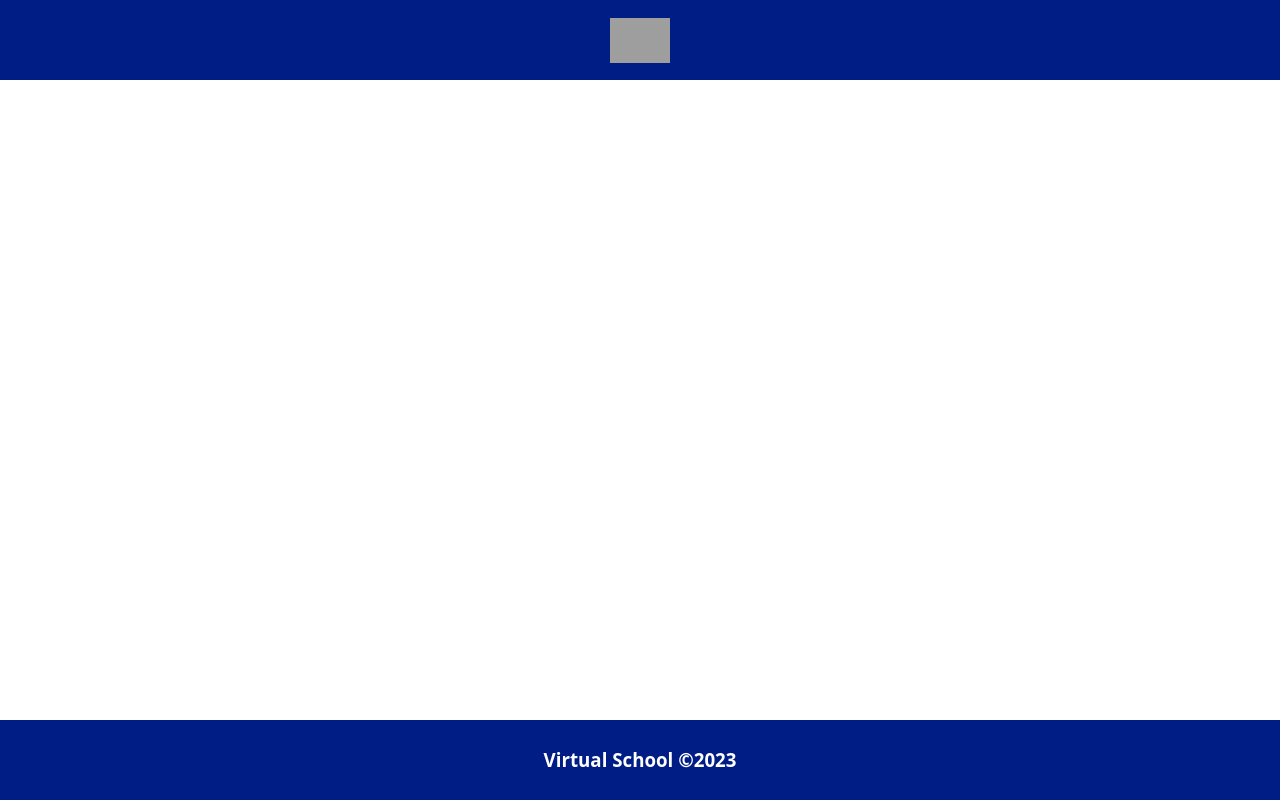
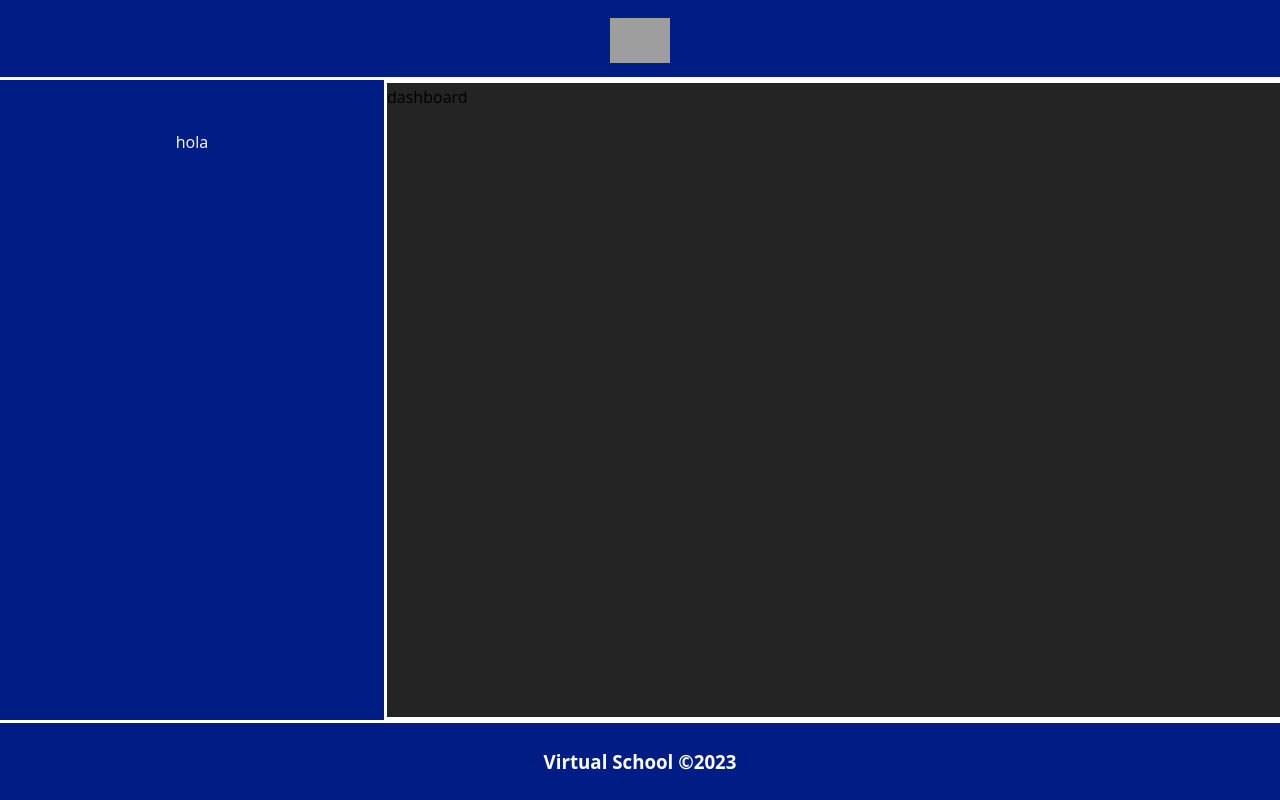
Before and after one commit to 12jaime12/VirtualSchool, a React (Vite) app: page /dashboard in a window 1280 px wide. Built offline with nearby package versions, Linux system fonts and the light colour scheme; grey boxes are pictures that could not be loaded.

Commit message:
avances dia 3

```diff
--- a/src/App.css
+++ b/src/App.css
@@ -18,4 +18,5 @@ main {
   justify-content: center;
   align-items: center;
   min-height: 80vh;
+  background-color: #242424;
 }
--- a/src/components/Footer/Footer.css
+++ b/src/components/Footer/Footer.css
@@ -6,4 +6,5 @@ footer{
     justify-content: center;
     align-items: center;
     color: #fff;
+    border-top: 3px solid white;
 }
--- a/src/components/Header/Header.css
+++ b/src/components/Header/Header.css
@@ -2,6 +2,7 @@ header{
     width: 100vw;
     height: 10vh;
     background-color: #001d86;
+	border-bottom: 3px solid white;
 }
 .logoVirtualSchool img{
     width: 60px;
--- a/src/components/Header/Header.jsx
+++ b/src/components/Header/Header.jsx
@@ -35,6 +35,9 @@ const Header = () => {
                       <li>
                         <a onClick={() => logout()}>Cerrar Sesión</a>
                       </li>
+                      <li>
+                        <a>Color Change</a>
+                      </li>
                     </ul>
                   </li>
                 </ul>
--- /dev/null
+++ b/src/hooks/useAutoLogin.jsx
@@ -0,0 +1,36 @@
+import { Navigate } from "react-router-dom";
+import { autoLoginUser } from "../service/API_proyect/user.service";
+import React from "react";
+
+const useAutoLogin = async (allUser, userlogin) => {
+  //! Error 1: en este caso el allUser y el uselogin lo traemos como parametro y no directamente del context
+  try {
+    const { password, email } = allUser?.data?.user;
+    const custoFormData = {
+      email,
+      password,
+    };
+    const setData = await autoLoginUser(custoFormData);
+    if (setData.status == 200) {
+      const dataCustom = {
+        token: setData.data.token,
+        id: res.data._id,
+        user: setData.data.user.name,
+        email: setData.data.user.email,
+        image: setData.data.user.image,
+        check: setData.data.user.check,
+        hola: "auto",
+      };
+
+      const dataSting = JSON.stringify(dataCustom);
+      userlogin(dataSting);
+      return <Navigate to="/dashboard" />;
+    } else {
+      return <Navigate to="/login" />;
+    }
+  } catch (error) {
+    console.log(error);
+  }
+};
+
+export default useAutoLogin;
--- a/src/hooks/useLoginError.jsx
+++ b/src/hooks/useLoginError.jsx
@@ -4,11 +4,12 @@ const useLoginError = (res, setLoginOk, userlogin) => {
   if (res?.status == 200) {
     const dataCustom = {
       token: res.data.token,
-      id: res.data._id,
+      id: res.data.user._id,
       user: res.data.user.name,
       email: res.data.user.email,
       image: res.data.user.image,
       check: res.data.user.check,
+      hola: "login",
     };
 
     const dataString = JSON.stringify(dataCustom);
--- a/src/pages/CheckCode/CheckCode.jsx
+++ b/src/pages/CheckCode/CheckCode.jsx
@@ -4,9 +4,11 @@ import { useForm } from "react-hook-form";
 import { useAuth } from "../../contexts/authContext";
 import React, { useEffect, useState } from "react";
 import useCheckCode from "../../hooks/useCheckCode";
+import useAutoLogin from "../../hooks/useAutoLogin";
+import { Navigate } from "react-router-dom";
 
 const CheckCode = () => {
-  const { allUser, login, setUser } = useAuth();
+  const { allUser, userlogin, setUser } = useAuth();
   const { register, handleSubmit } = useForm();
   const [res, setRes] = useState({});
   const [send, setSend] = useState(false);
@@ -31,7 +33,8 @@ const CheckCode = () => {
       const custFormData = {
         code: parseInt(formData.code),
       };
-      const id = parse._id;
+      const id = parse.id;
+      console.log(parse);
       setSend(true);
       console.log(id);
       setRes(await checkCode(custFormData, id));
--- a/src/pages/Dashboard/Dashboard.css
+++ b/src/pages/Dashboard/Dashboard.css
@@ -0,0 +1,18 @@
+.dashboard{
+    display: flex;
+}
+.options{
+    background-color: #001d86;
+    width: 30vw;
+    height: 80vh;
+    display: flex;
+    justify-content: center;
+    padding: 3rem;
+}
+.options p{
+    color: white;
+}
+.content{
+    width: 70vw;
+    height: 80vh;
+}
--- a/src/pages/Dashboard/Dashboard.jsx
+++ b/src/pages/Dashboard/Dashboard.jsx
@@ -1,11 +1,20 @@
-import "./Dashboard.css"
+import "./Dashboard.css";
 
-import React from 'react'
+import React from "react";
 
 const Dashboard = () => {
   return (
-    <div>Dashboard</div>
-  )
-}
+    <>
+      <div className="dashboard">
+        <div className="options">
+          <p>hola</p>
+        </div>
+        <div className="content">
+          <p>dashboard</p>
+        </div>
+      </div>
+    </>
+  );
+};
 
-export default Dashboard
+export default Dashboard;
--- a/src/pages/Profile/Profile.css
+++ b/src/pages/Profile/Profile.css
@@ -0,0 +1,22 @@
+.profile{
+    display: flex;
+
+}
+.options{
+    background-color: #001d86;
+    width: 30vw;
+    height: 80vh;
+    display: flex;
+    justify-content: center;
+    padding: 3rem;
+}
+.options p{
+    color: white;
+}
+.content{
+    width: 70vw;
+    height: 80vh;
+    border-top: 3px solid white;
+    border-bottom: 3px solid white;
+    border-left: 3px solid white;
+}
--- a/src/pages/Profile/Profile.jsx
+++ b/src/pages/Profile/Profile.jsx
@@ -5,8 +5,13 @@ import React from "react";
 const Profile = () => {
   return (
     <>
-      <div>
-        <p>hola</p>
+      <div className="profile">
+        <div className="options">
+          <p>hola</p>
+        </div>
+        <div className="content">
+          <p>profile</p>
+        </div>
       </div>
     </>
   );
--- a/src/service/API_proyect/user.service.js
+++ b/src/service/API_proyect/user.service.js
@@ -26,3 +26,11 @@ export const login = async (formData) => {
       return error;
     });
 };
+//---------------------------autologin-----------------------
+export const autoLoginUser = async (formData) => {
+  return API.post("/user/login/autologin", formData)
+    .then((res) => res)
+    .catch((error) => {
+      return error;
+    });
+};
```
